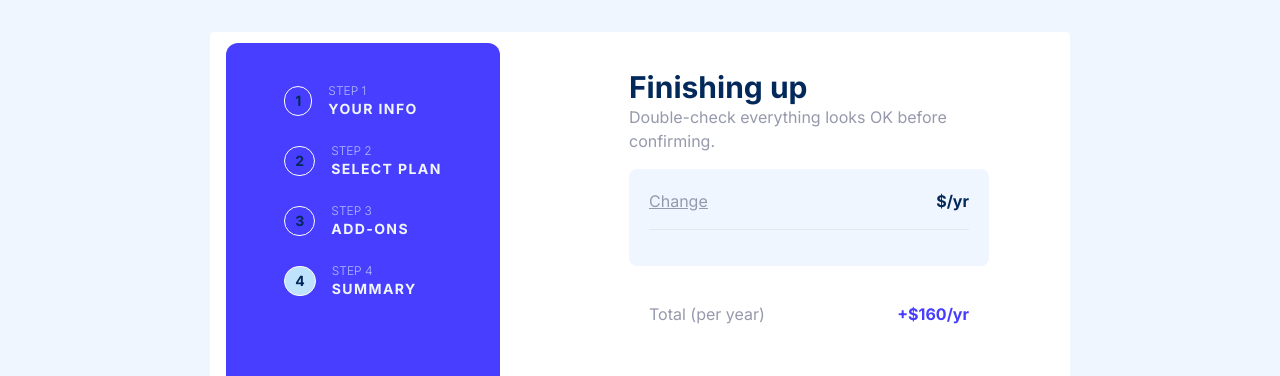
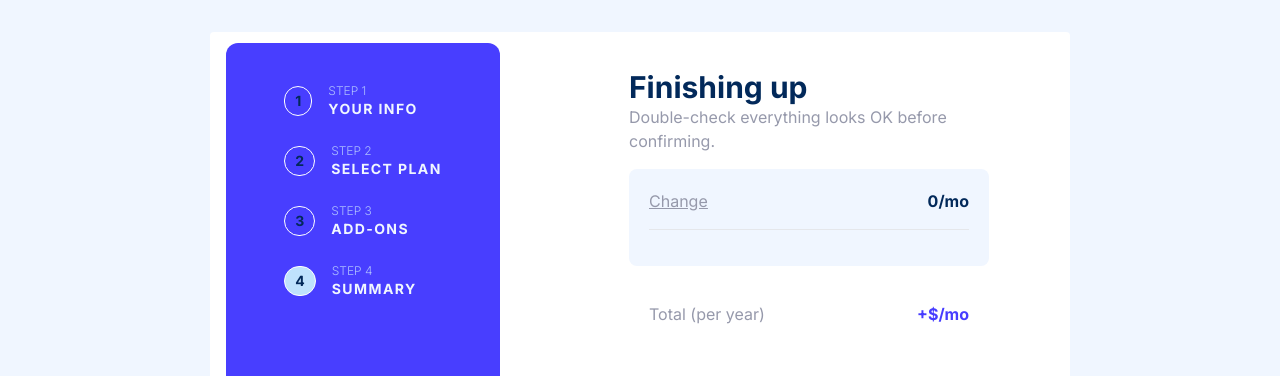
Before and after one commit to chiomaubaezuonu/multi-forms-project, a Next.js app: page /summary in a window 1280 px wide. Shown: the top 376 px of the page. Built offline with nearby package versions, Linux system fonts and the light colour scheme.

Commit message:
Added condition for calculating and displaying total price on the summary page.

```diff
--- a/app/summary/page.tsx
+++ b/app/summary/page.tsx
@@ -6,13 +6,42 @@ import { useGlobalContext } from '../Context/store';
 const Summary = () => {
 
     const { online, setOnline, largerStorage, setLargerStorage, customizable, setCustomizable, monthlyArcade, setMonthlyArcade, monthlyAdvanced, monthlyPro, yearlyArcade, yearlyAdvanced, yearlyPro, yearly, setYearly } = useGlobalContext();
+    let onlineMonthly = 1;
+    let monthlyLargerStorage = 2;
+    let monthlyCustomizable = 2;
+    let yearlyOnline = 10;
+    let yearlyLargerStorage = 20;
+    let yearlyCustomizable = 20
 
+    const displayedMonthyPrice: number = monthlyArcade ? 9 : (monthlyAdvanced ? 12 : (monthlyPro ? 15 : 0))
+    const displayedYearlyPrice: number = yearlyArcade ? 90 : (yearlyAdvanced ? 120 : (yearlyPro ? 150 : 0))
+    const displayedMonthlyTitle = monthlyArcade ? "Arcade (Monthly)" : (monthlyAdvanced ? "Advanced (Monthly)" : (monthlyPro ? "Pro (Monthly)" : ""))
+    const displayedYearlyTitle = yearlyArcade ? "Arcade (Yearly)" : (yearlyAdvanced ? "Advanced (Yearly)" : (yearlyPro ? "Pro (Yearly)" : ""))
+    const selectedPlanPrice: number = yearly ? displayedYearlyPrice : displayedMonthyPrice
+    const MonthlyServicePrice: number = !yearly && online ? onlineMonthly : (!yearly && largerStorage ? monthlyLargerStorage : (!yearly && customizable ? monthlyCustomizable : 0))
+    const YearlyServicePrice: number = yearly && online ? yearlyOnline : (yearly && largerStorage ? yearlyLargerStorage : (yearly && customizable ? yearlyCustomizable : 0))
+    const totalYearlyServicePrice: number = yearly && online
+        ? yearlyOnline
+        + (largerStorage ? yearlyLargerStorage : 0)
+        + (customizable ? yearlyCustomizable : 0)
+        : 0;
+    const totalMonthlyServicePrice = !yearly && online ? onlineMonthly
+        + (largerStorage ? monthlyLargerStorage : 0)
+        + (customizable ? monthlyCustomizable : 0)
+        : 0
 
-const displayedMonthyPrice = monthlyArcade ? 9 : (monthlyAdvanced ? 12 : (monthlyPro ? 15 : "" ))
-const displayedYearlyPrice = yearlyArcade ? 90: (yearlyAdvanced ? 120: (yearlyPro ? 150 : ""))
-const displayedMonthlyTitle = monthlyArcade ? "Arcade (Monthly)" : (monthlyAdvanced ? "Advanced (Monthly)" : (monthlyPro ? "Pro (Monthly)" : "" ))
-const displayedYearlyTitle = yearlyArcade ? "Arcade (Yearly)" : (yearlyAdvanced ? "Advanced (Yearly)" : (yearlyPro ? "Pro (Yearly)" : "" ))
+    let customerTotalPrice;
+    if (selectedPlanPrice && MonthlyServicePrice) {
+        customerTotalPrice = selectedPlanPrice + MonthlyServicePrice
 
+    } if (selectedPlanPrice && YearlyServicePrice) {
+        customerTotalPrice = selectedPlanPrice + YearlyServicePrice
+    } if (selectedPlanPrice && totalYearlyServicePrice) {
+        customerTotalPrice = selectedPlanPrice + totalYearlyServicePrice
+    }
+    if (selectedPlanPrice && totalMonthlyServicePrice) {
+        customerTotalPrice = selectedPlanPrice + totalMonthlyServicePrice
+    }
     return (
         <div className="rounded-lg shadow-lg md:shadow-none z-10 flex-1 p-5 bg-white">
             <div className="flex flex-col md:shadow-none gap-4 mx-auto h-full md:w-4/5">
@@ -26,25 +55,37 @@ const displayedYearlyTitle = yearlyArcade ? "Arcade (Yearly)" : (yearlyAdvanced
                             <p className='text-[#02295A] text-base  font-bold'>{yearly ? displayedYearlyTitle : displayedMonthlyTitle}</p>
                             <button className='text-[#9699AB] text-base cursor-pointer underline hover:text-[#473DFF]'><Link href='/plan'>Change</Link></button>
                         </div>
-                        <p className='font-bold text-[#02295A] text-base'>${yearly? displayedYearlyPrice : displayedMonthyPrice}/yr</p>
+                        {
+                            yearly ? <p className='font-bold text-[#02295A] text-base'>{displayedYearlyPrice}/yr</p>
+                                : <p className='font-bold text-[#02295A] text-base'>{displayedMonthyPrice}/mo</p>
+                        }
                     </div>
                     <div className='grid pt-4 border-t border-accent-200 gap-2'>
                         {online &&
                             <div className='flex justify-between items-center'>
                                 <p className='text-[#9699AB] text-base'>Online service</p>
-                                <p className='text-[#02295A] text-base'>+${online ? 1 : ""}/yr</p>
+                                {
+                                    yearly ? <p className='text-[#02295A] text-base'>+${10}/yr</p>
+                                        : <p className='text-[#02295A] text-base'>+${1}/mo</p>
+                                }
                             </div>
                         }
                         {largerStorage &&
                             <div className='flex justify-between items-center'>
                                 <p className='text-[#9699AB] text-base'>Larger storage</p>
-                                <p className='text-[#02295A] text-base'>+S{largerStorage ? 2 : ""}/mo</p>
+                                {
+                                    yearly ? <p className='text-[#02295A] text-base'>+${20}/yr</p>
+                                        : <p className='text-[#02295A] text-base'>+${2}/mo</p>
+                                }
                             </div>
                         }
                         {customizable &&
                             <div className='flex justify-between items-center'>
                                 <p className='text-[#9699AB] text-base'>Customizable</p>
-                                <p className='text-[#02295A] text-base'>+${customizable ? 2 : ""}/yr</p>
+                                {
+                                    yearly ? <p className='text-[#02295A] text-base'>+${20}/yr</p>
+                                        : <p className='text-[#02295A] text-base'>+${2}/mo</p>
+                                }
                             </div>
                         }
                     </div>
@@ -52,7 +93,9 @@ const displayedYearlyTitle = yearlyArcade ? "Arcade (Yearly)" : (yearlyAdvanced
 
                 <div className='p-5 flex justify-between items-center'>
                     <p className='text-[#9699AB] text-base'>Total (per year)</p>
-                    <p className='font-bold text-[#473DFF]'>+$160/yr</p>
+                    {yearly ? <p className='font-bold text-[#473DFF]'>+${customerTotalPrice}/yr</p>
+                        : <p className='font-bold text-[#473DFF]'>+${customerTotalPrice}/mo</p>
+                    }
                 </div>
 
 
```
